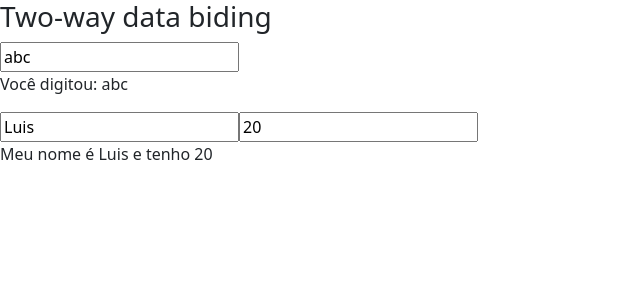
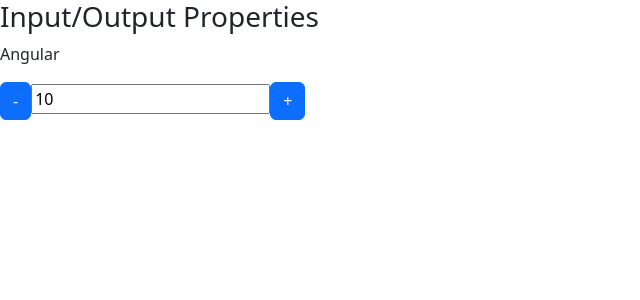
Before and after one commit to luispaulobrito/AngularLoiane, an Angular app in the folder data-biding/: page / in a window 1280 px wide. Shown: the top 300 px of the page, without its empty margins (0-640 px from the left). Built offline with nearby package versions, Linux system fonts and the light colour scheme.

Commit message:
input e output properties

```diff
--- a/data-biding/src/app/app.module.ts
+++ b/data-biding/src/app/app.module.ts
@@ -5,11 +5,15 @@ import { AppRoutingModule } from './app-routing.module';
 import { AppComponent } from './app.component';
 import { DataBidingComponent } from './data-biding/data-biding.component';
 import { FormsModule } from '@angular/forms';
+import { InputPropertyComponent } from './input-property/input-property.component';
+import { OutputPropertyComponent } from './output-property/output-property.component';
 
 @NgModule({
   declarations: [
     AppComponent,
-    DataBidingComponent
+    DataBidingComponent,
+    InputPropertyComponent,
+    OutputPropertyComponent
   ],
   imports: [
     BrowserModule,
--- a/data-biding/src/app/data-biding/data-biding.component.html
+++ b/data-biding/src/app/data-biding/data-biding.component.html
@@ -85,7 +85,7 @@
             </span>
         </div>
     </article>
-</section>-->
+</section>
 <section>
     <article>
         <h3>Two-way data biding</h3>
@@ -105,4 +105,16 @@
         </div>
 
     </article>
+</section>-->
+
+<section class="input-output-properties">
+    <article>
+        <h3>Input/Output Properties</h3>
+
+        <app-input-property [nome]="nomeDoCurso"></app-input-property>
+
+        <app-output-property [valor]=valorInicial
+            (mudouValor)="onMudouValor($event)">
+        </app-output-property>
+    </article>
 </section>
--- a/data-biding/src/app/data-biding/data-biding.component.ts
+++ b/data-biding/src/app/data-biding/data-biding.component.ts
@@ -18,7 +18,8 @@ export class DataBidingComponent {
     nome: 'Luis',
     idade: 20
   }
-
+  nomeDoCurso: string = 'Angular'
+  valorInicial: number = 10;
 
   getValor(){
     return 1;
@@ -42,4 +43,8 @@ export class DataBidingComponent {
   onMouseOverOut(){
     this.isMouseOver = !this.isMouseOver;
   }
+
+  onMudouValor(evento:any){
+    console.log(evento.novoValor);
+  }
 }
--- /dev/null
+++ b/data-biding/src/app/input-property/input-property.component.html
@@ -0,0 +1,3 @@
+<p>
+    {{ nomeCurso }}
+</p>
--- /dev/null
+++ b/data-biding/src/app/output-property/output-property.component.html
@@ -0,0 +1,5 @@
+<div>
+    <button class="btn btn-primary" (click)="decrementa()">-</button>
+    <input type="text" [value]="valor" readonly>
+    <button class="btn btn-primary" (click)="incrementa()">+</button>
+</div>
--- /dev/null
+++ b/data-biding/src/app/output-property/output-property.component.ts
@@ -0,0 +1,21 @@
+import { Component, EventEmitter, Input, Output } from '@angular/core';
+
+@Component({
+  selector: 'app-output-property',
+  templateUrl: './output-property.component.html',
+  styleUrls: ['./output-property.component.css']
+})
+export class OutputPropertyComponent {
+  @Input() valor: number = 0;
+
+  @Output() mudouValor = new EventEmitter();
+
+  incrementa(){
+    this.valor++;
+    this.mudouValor.emit({novoValor: this.valor});
+  }
+  decrementa(){
+    this.valor--;
+    this.mudouValor.emit({novoValor: this.valor});
+  }
+}
```
Also changed, not shown: data-biding/src/app/input-property/input-property.component.ts (added, +10 -0 lines), data-biding/src/app/input-property/input-property.component.css (added), data-biding/src/app/output-property/output-property.component.css (added), 2 other files (tests, documents, lock files or other folders).
